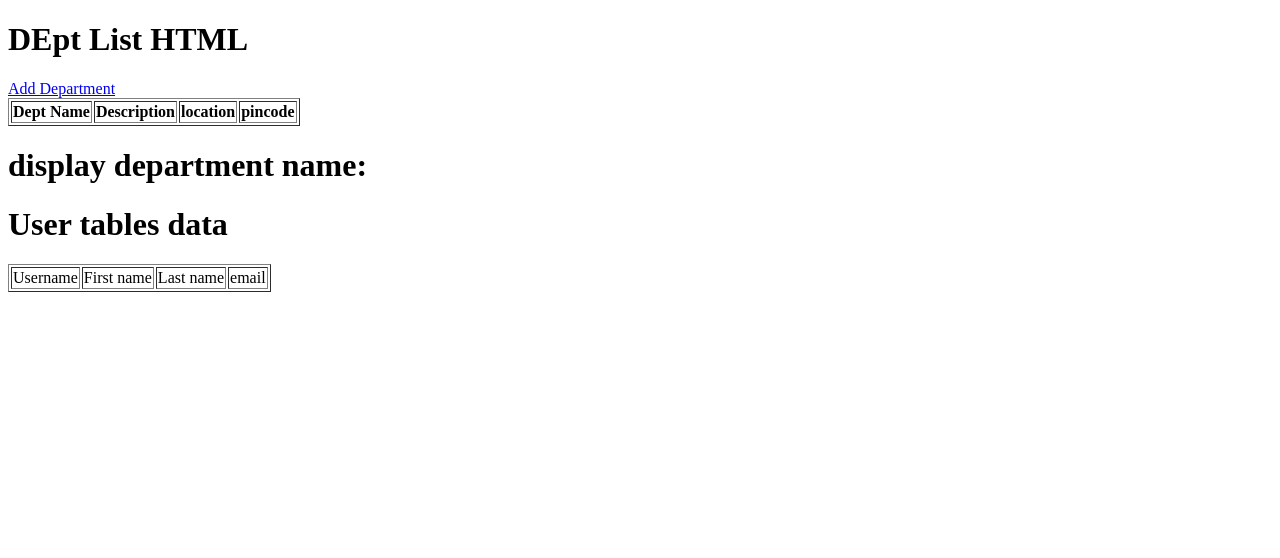
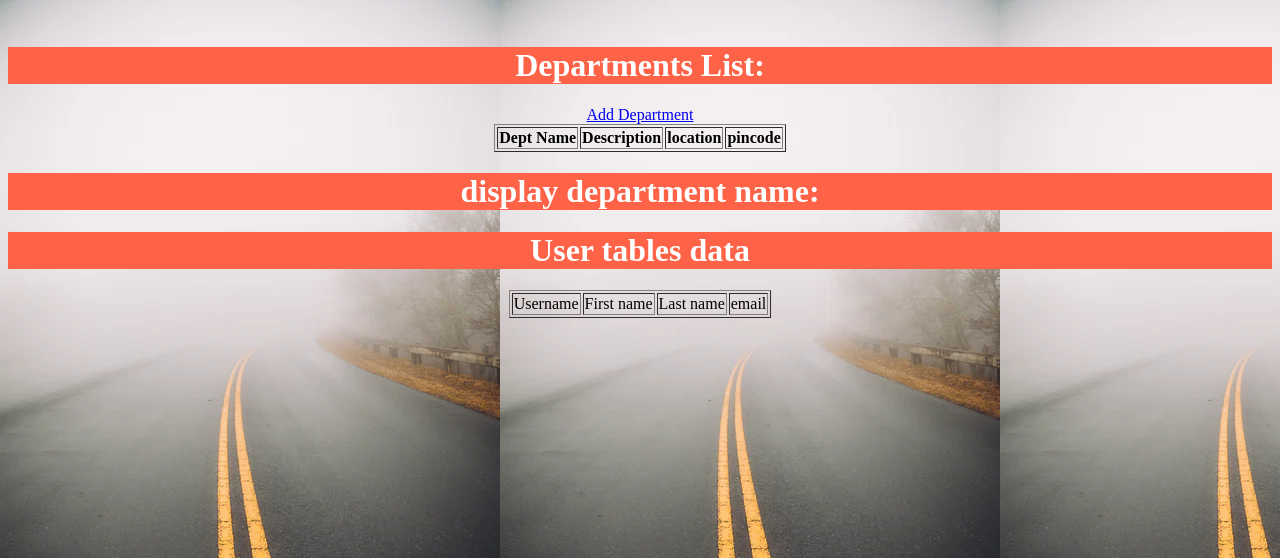
Before and after one commit to badranarayana/django_batch_feb_2021, a Django app: template django_tutorial/first_app/templates/first_app/dept_list.html in a window 1280 px wide. Shown: the top 558 px of the page. Run offline with Django 3.2, Linux system fonts and the light colour scheme; the template is opened without the code that fills it, so the values that code supplies are empty.

Commit message:
configured static assets for django project

```diff
--- a/django_tutorial/django_tutorial/settings.py
+++ b/django_tutorial/django_tutorial/settings.py
@@ -120,3 +120,4 @@ USE_TZ = True
 # https://docs.djangoproject.com/en/2.1/howto/static-files/
 
 STATIC_URL = '/static/'
+STATICFILES_DIRS = [os.path.join(BASE_DIR, 'static'), ]
--- /dev/null
+++ b/django_tutorial/first_app/templates/first_app/base.html
@@ -0,0 +1,32 @@
+<!DOCTYPE html>
+<html lang="en">
+<head>
+    <meta charset="UTF-8">
+    <title>{% block title %}   {% endblock %}</title>
+
+    {% load static %}
+    {% load custom_tags %}
+    <!--    CSS and JS common things-->
+     <style>
+    {% block style %}
+    {% endblock %}
+     </style>
+
+    {% block js %}
+    {% endblock %}
+    <link rel="stylesheet" href="{% static 'css/base.css' %}">
+
+</head>
+<body class="bodyclass" style="background-image: url('{% static 'img/body_background.webp' %}')">
+<!--https://images.pexels.com/photos/747964/pexels-photo-747964.jpeg?cs=srgb&dl=pexels-simon-migaj-747964.jpg&fm=jpg-->
+
+<!--<body class="bodyclass" style="background-image: url('https://images.pexels.com/photos/696644/pexels-photo-696644.jpeg?crop=entropy&cs=srgb&dl=pexels-gabriel-peter-696644.jpg&fit=crop&fm=jpg&h=853&w=1280')">-->
+<div id="container"  align="center">
+<br>
+{% block content %}
+this is a base template content
+{% endblock %}
+
+</div>
+</body>
+</html>
--- a/django_tutorial/first_app/templates/first_app/dept_list.html
+++ b/django_tutorial/first_app/templates/first_app/dept_list.html
@@ -1,12 +1,18 @@
-<!DOCTYPE html>
-<html lang="en">
-<head>
-    <meta charset="UTF-8">
-    <title>Title</title>
-    {% load custom_tags %}
-</head>
-<body>
-<h1> DEpt List HTML</h1>
+{% extends 'first_app/base.html' %}
+
+{% load custom_tags %}
+
+{% block title %} Dept List {% endblock %}
+
+{% block style %}
+
+        h1 {
+    color: green;;
+    }
+{% endblock %}
+
+{% block content %}
+<h1> Departments List: </h1>
 
 <a href="{% url 'create_dept' %}"> Add Department</a>
 <table border="1">
@@ -47,7 +53,4 @@
 {% show_users_table %}
 
 
-
-
-</body>
-</html>
+{% endblock %}
--- /dev/null
+++ b/django_tutorial/static/css/base.css
@@ -0,0 +1,17 @@
+
+h1 {
+color: white;
+background-color: tomato;
+}
+
+
+h4 {
+color: white;
+background-color: tomato;
+}
+
+.bodyclass {
+background-color: yellow;
+text-align: center;
+;
+}
```
Also changed, not shown: django_tutorial/first_app/templates/first_app/aboutus.html (+12 -9 lines), django_tutorial/first_app/templates/first_app/contactus.html (+10 -9 lines), django_tutorial/first_app/templates/first_app/create_dept.html (+7 -11 lines), django_tutorial/first_app/templates/first_app/dept_details.html (+8 -9 lines), django_tutorial/static/img/body_background.webp (added).
